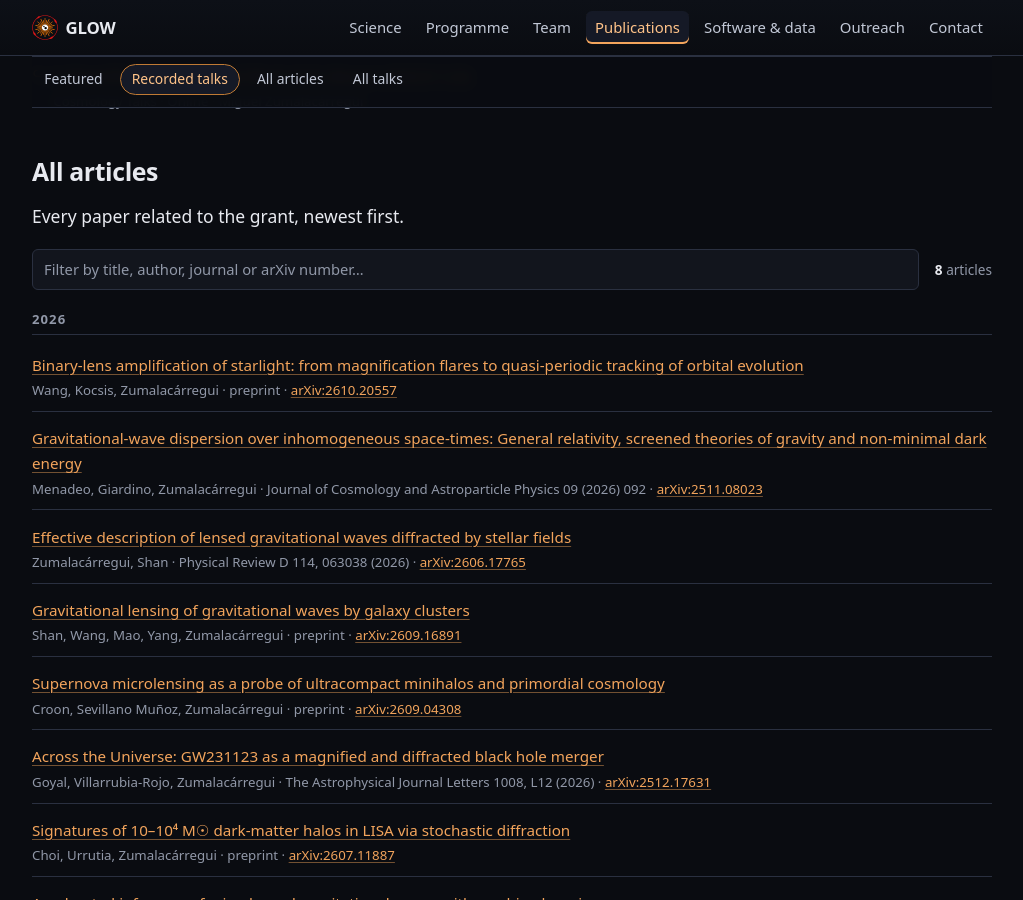
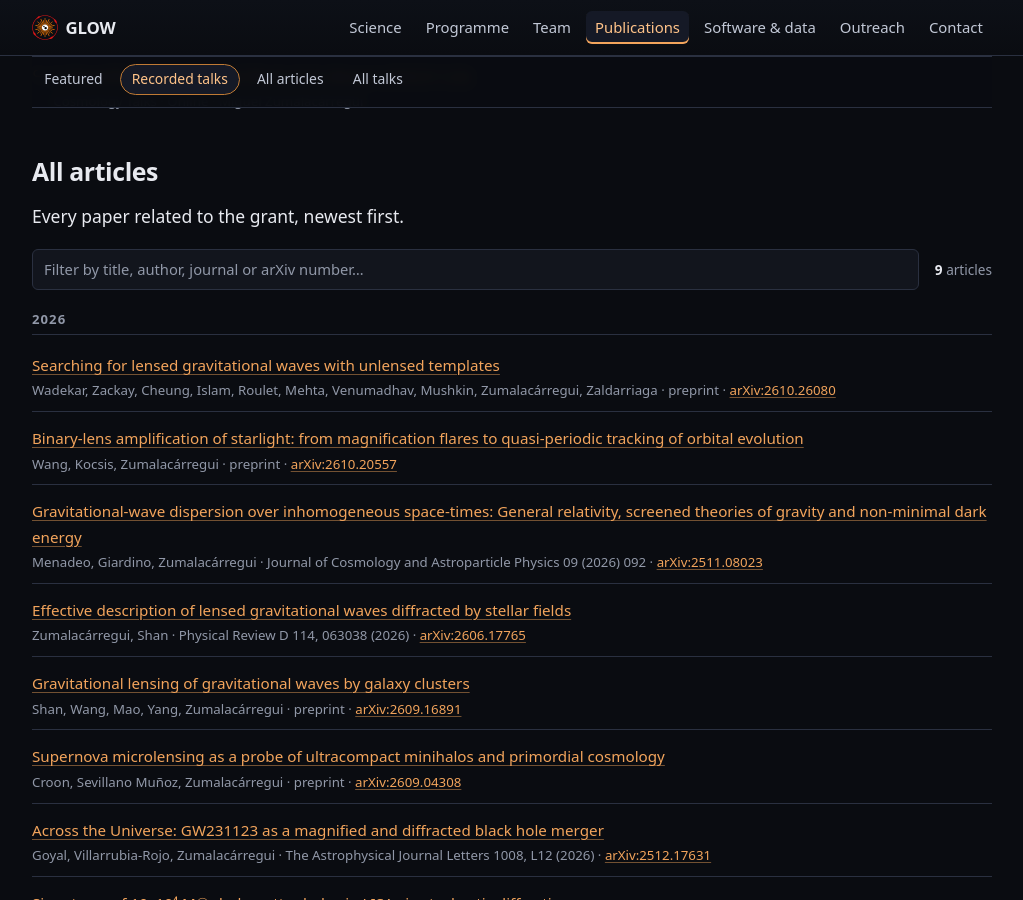
Before and after one commit to glow-astro/website, a Jekyll site: the page built from publications.html, in a window 1280 px wide and 900 px high, scrolled down 1914 px. Shown: the whole window, without its empty margins (128-1151 px from the left). Built offline with Jekyll 4.4.1, drawn with Linux system fonts in a browser that asks for light colours; part of the change alters nothing that is shown.

Commit message:
Add Wadekar et al. on lensed searches with unlensed templates
arXiv:2610.26080. On the grant's publications list (WP2-A, data-analysis
topic, not featured) and on the list of papers using GLoW, which computed
its wave-optics injections.

Co-Authored-By: Claude Opus 5.5 <noreply@anthropic.com>
Claude-Session: https://claude.ai/code/session_01Kcv6va9BAfqpGTEbjf8YSb

```diff
--- a/_data/code_papers.yml
+++ b/_data/code_papers.yml
@@ -85,6 +85,26 @@
 # was not re-run, so other candidates since 2026-09-17 have not been looked at.
 # Read by the method above; one occurrence of the string, in the text, and it is
 # a use.
+#
+# THE 2026-10-21 ADDITION
+#
+# Wadekar et al., 2610.26080, named by the owner, who is an author, and added
+# by hand on the same terms: the harvest was still not re-run. Read by the
+# method above; three occurrences of the string in the text, all uses.
+- arxiv: '2610.26080'
+  title: Searching for lensed gravitational waves with unlensed templates
+  authors: D. Wadekar, B. Zackay, M. H. Y. Cheung et al.
+  url: https://inspirehep.net/literature/3216664
+  date: '2026-10-19'
+  journal: null
+  codes:
+  - glow
+  include: true
+  note: >-
+    Computed its wave-optics injections with it: "We compute the wave-optics
+    amplification factor of the point mass analytically, and those of the
+    other lenses with GLoW [84] (https://github.com/glow-astro/GLoW), which
+    also reproduces our point-mass amplification factor."
 - arxiv: '2609.28626'
   title: Wave-Optics Imprints of Warm Dark Matter Subhalos with Prompt Cusps on Strongly Lensed Gravitational Waves
   authors: B. A. Thakore, S. Ando
--- a/_data/publications.yml
+++ b/_data/publications.yml
@@ -80,6 +80,25 @@
 #   page, not on the output list of this project.
 
 papers:
+  - title: "Searching for lensed gravitational waves with unlensed templates"
+    authors: ["Wadekar", "Zackay", "Cheung", "Islam", "Roulet", "Mehta", "Venumadhav", "Mushkin", "Zumalacárregui", "Zaldarriaga"]
+    arxiv: "2610.26080"
+    # Also on the list of papers using GLoW (_data/code_papers.yml): its
+    # wave-optics injections were computed with it. WP2-A, the search for
+    # lensed signals, and on the data-analysis topic. Not featured.
+    featured: false
+    url: "https://inspirehep.net/literature/3216664"
+    date: 2026-10-19
+    status: preprint
+    wps: ["WP2-A"]
+    summary: >-
+      The matched-filter output of every two-image lensed template is built
+      from the signal-to-noise time series that searches already compute with
+      unlensed templates. The resulting detection statistic recovers signals
+      that unlensed templates miss or down-rank, at a fraction of the cost of
+      an explicit lensed template bank, for both overlapping and separated
+      images.
+
   - title: "Binary-lens amplification of starlight: from magnification flares to quasi-periodic tracking of orbital evolution"
     authors: ["Wang", "Kocsis", "Zumalacárregui"]
     arxiv: "2610.20557"
--- a/_data/topics.yml
+++ b/_data/topics.yml
@@ -161,7 +161,7 @@
     models for stochastic lenses, population analyses, and inference fast enough
     to keep up with the detectors.
   wps: ["WP2-A", "WP2-B"]
-  papers: ["2512.17631", "2606.17765"]
+  papers: ["2512.17631", "2606.17765", "2610.26080"]
   media:
     width: 1560
     height: 520
```
